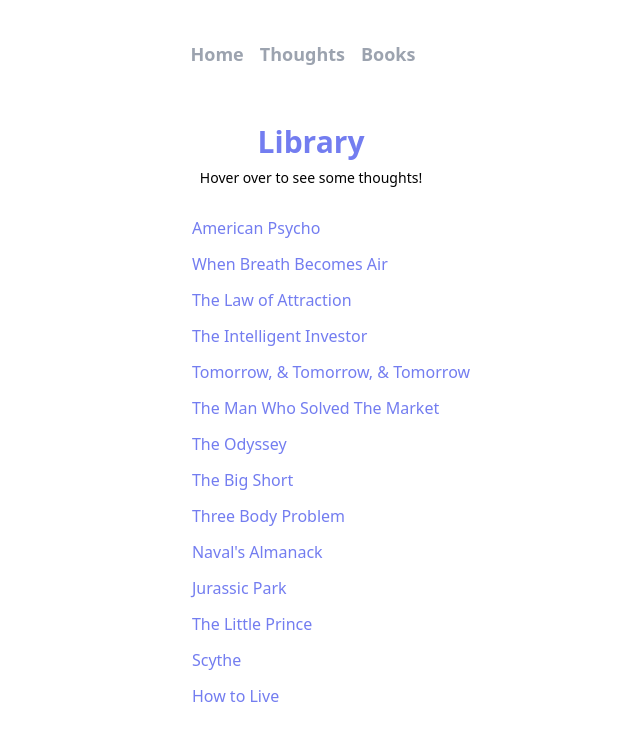
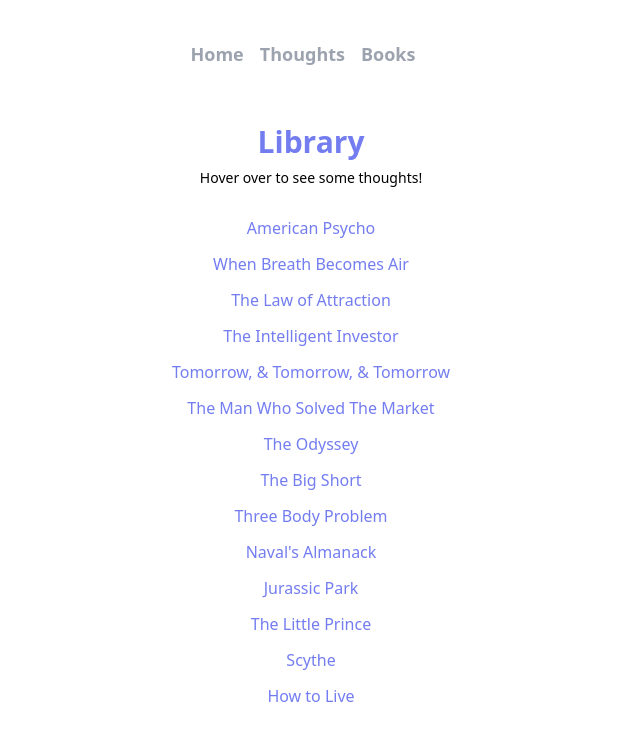
Before and after one commit to srachaz/Srachaswebsite, a Next.js app: page /library in a window 1280 px wide. Shown: the top 740 px of the page, without its empty margins (329-969 px from the left). Built offline with nearby package versions, Linux system fonts and the light colour scheme.

Commit message:
centering

```diff
--- a/pages/library.js
+++ b/pages/library.js
@@ -15,7 +15,7 @@ export default function Home() {
 
 
 
-                <div className="text-[#737df0] pt-4 mr-[-100px] sm:mr-[-100px] lg:mr-[-40px]">
+                <div className="text-[#737df0] pt-4 text-center">
                 <Tooltip text="beyond sickening. 10x worse than movie." positionX="left-2" positionY="bottom-full">
                     <div className="cursor-pointer m-3">American Psycho</div>
                     </Tooltip>
--- a/pages/thoughts.js
+++ b/pages/thoughts.js
@@ -8,7 +8,7 @@ export default function Home() {
         <>
         <Navbar />
         <div className="flex items-center justify-between flex-col">
-            <div className="flex flex-col justify-center mt-4 mr-[-100px] sm:mr-[-100px] lg:mr-[-100px]">
+            <div className="flex flex-col justify-center mt-4 text-center">
 
 
 
```
